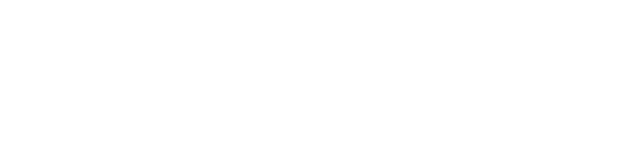
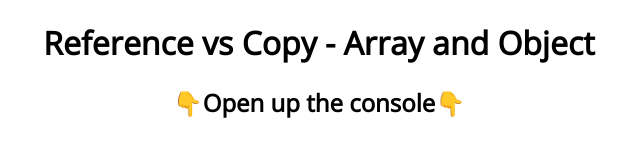
Before and after one commit to misakimichy/JS30-14-js-reference-vs-copy, a plain HTML site: page index.html in a window 1280 px wide. Shown: the whole page, without its empty margins (321-961 px from the left). Drawn offline with nearby package versions, Linux system fonts and the light colour scheme.

Commit message:
Add style to h1 and h2.

```diff
--- /dev/null
+++ b/css/styles.css
@@ -0,0 +1,7 @@
+body {
+    font-family: 'Open Sans', sans-serif;
+}
+
+h1, h2 {
+    text-align: center;
+}
--- a/index.html
+++ b/index.html
@@ -4,9 +4,13 @@
     <meta charset="UTF-8">
     <meta name="viewport" content="width=device-width, initial-scale=1.0">
     <meta http-equiv="X-UA-Compatible" content="ie=edge">
+    <link rel="stylesheet" href="css/styles.css">
+    <link href="https://fonts.googleapis.com/css?family=Open+Sans&display=swap" rel="stylesheet">
     <title>JavaScript Reference vs. copy</title>
 </head>
 <body>
+    <h1>Reference vs Copy - Array and Object</h1>
+    <h2>👇Open up the console👇</h2>
     <script src="js/main.js"></script>
 </body>
 </html>
```
